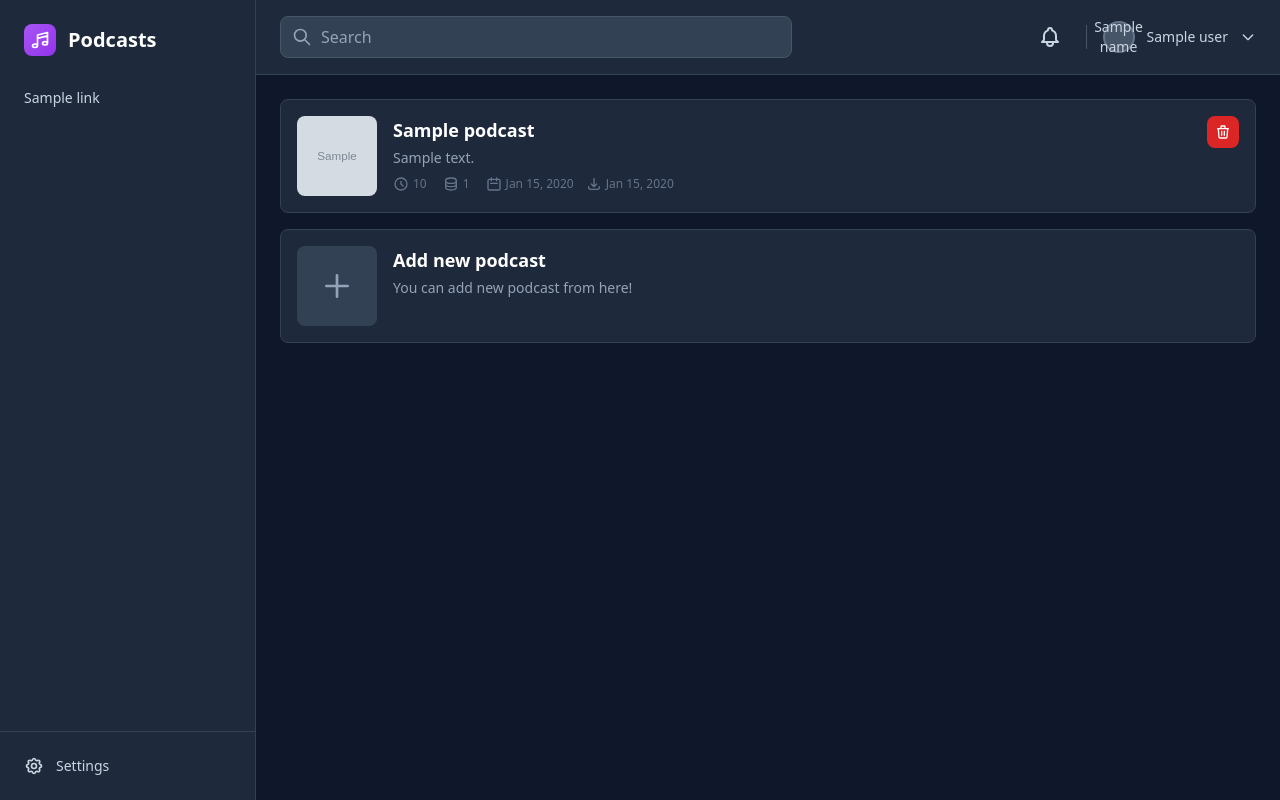
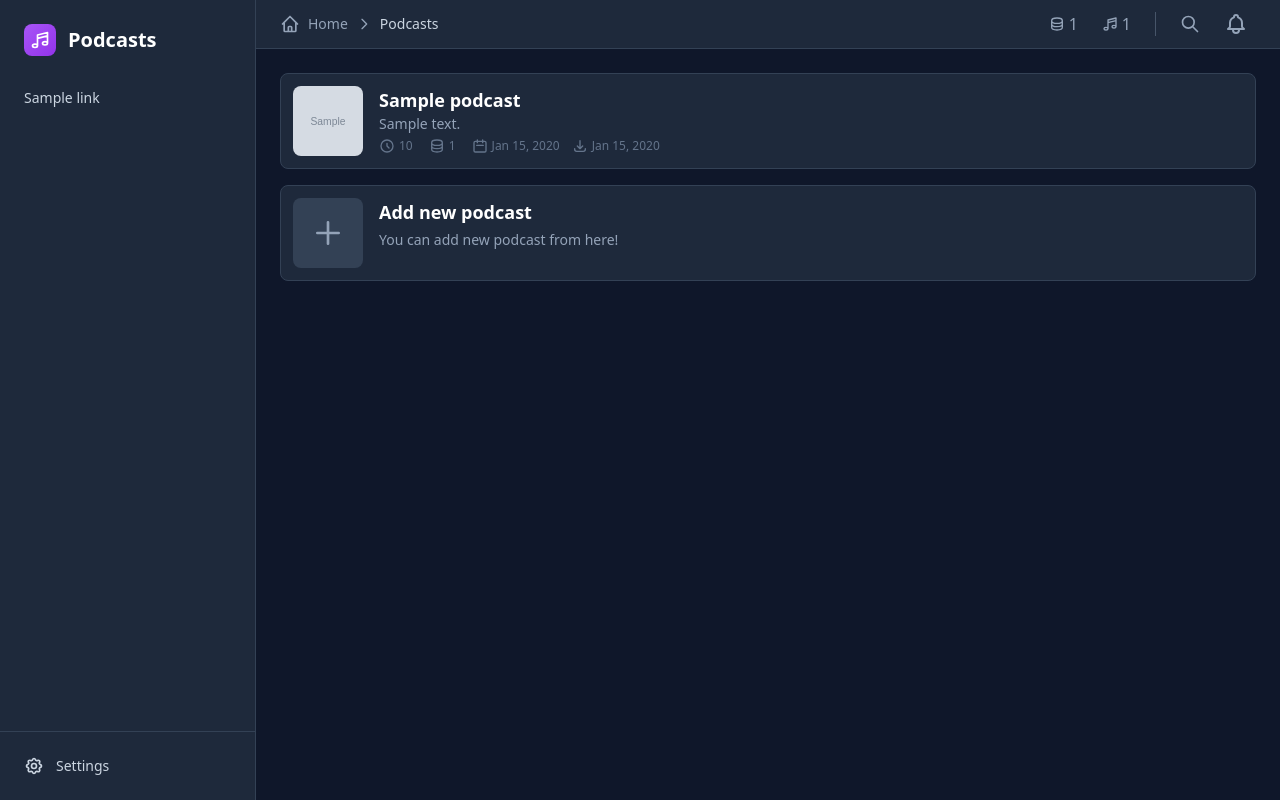
Before and after one commit to DmitryBurnaev/podcast-app, a Python web app: template src/templates/podcasts.html in a window 1280 px wide. Run offline with Jinja, Linux system fonts and the light colour scheme; the template is opened without the code that fills it: most values are stand-ins (such as "Sample title", 1, 10 or a date in 2020); grey boxes marked "Sample" are stand-in pictures.

Commit message:
[#3] Make project MVP: base's template changes

```diff
--- a/src/modules/views/index.py
+++ b/src/modules/views/index.py
@@ -14,7 +14,7 @@ class IndexController(BaseController):
             podcast_repository = PodcastRepository(session=uow.session)
             podcasts = await podcast_repository.all_with_aggregations(owner_id=1)
             episodes_repository = EpisodeRepository(session=uow.session)
-            recent_episodes, _ = await episodes_repository.all_paginated(owner_id=1, limit=5)
+            recent_episodes, _ = await episodes_repository.all_paginated(owner_id=1, limit=7)
             stats = await StatisticService(uow).get_app_statistics(owner_id=1)
 
         return self.get_response_template(
--- a/src/static/css/podcast-app.css
+++ b/src/static/css/podcast-app.css
@@ -14,3 +14,8 @@
 .scrollbar-hide::-webkit-scrollbar {
     display: none;
 }
+
+.icon-18{
+    width: 70px !important;
+    height: 70px !important;
+}
--- a/src/templates/base.html
+++ b/src/templates/base.html
@@ -92,65 +92,77 @@
         <!-- Main Content Area -->
         <div class="flex flex-col flex-1 overflow-hidden">
             <!-- Top Navigation Bar -->
-            <header class="bg-slate-800 border-b border-slate-700 px-6 py-4 flex items-center justify-between">
-                {% block search %}
-                <!-- Search -->
-                <div class="flex-1 max-w-lg">
-                    <div class="relative">
-                        <div class="absolute inset-y-0 left-0 pl-3 flex items-center pointer-events-none">
-                            {{ icon_search() }}
-                        </div>
-                        <label>
-                            <input type="text" placeholder="Search"
-                                class="block w-full pl-10 pr-3 py-2 border border-slate-600 rounded-lg bg-slate-700 text-white placeholder-slate-400 focus:outline-none focus:ring-2 focus:ring-purple-500 focus:border-transparent">
-                        </label>
-                    </div>
+            <header class="bg-slate-800 border-b border-slate-700 px-6 py-1 flex items-center justify-between">
+                {% block breadcrumbs %}
+                <!-- Breadcrumbs -->
+                <div class="flex">
+                    <nav class="flex items-center gap-2 text-sm text-slate-400">
+                        {{ icon_home() }} <span class="text-slate-300 font-medium">Home</span>
+                    </nav>
                 </div>
                 {% endblock %}
                 <!-- Right side: Notifications, User -->
-                <div class="flex items-center gap-4 ml-6">
+                <div class="flex items-center gap-2 ml-6">
+                    {% if stats %}
+                        <div class="flex items-center gap-1 p-2 text-slate-400">
+                            {{ icon_database() }}
+                            <span>{{ format_file_size(stats.total_size) }}</span>
+                        </div>
+                        <!-- Separator -->
+                        <div class="flex items-center gap-1 p-2 text-slate-400">
+                            {{ icon_melody("h-4 w-4") }}
+                            <span>{{ stats.total_episodes }}</span>
+                        </div>
+                        <div class="h-6 mr-2 ml-2 w-px bg-slate-600"></div>
+                    {% endif %}
+
+                    <!-- Search -->
+                    <button class="p-2 text-slate-400 hover:text-white hover:bg-slate-700 rounded-lg transition" onclick="activateSearch()">
+                        {{ icon_search("h-5 w-5") }}
+                    </button>
                     <!-- Notifications -->
-                    <button class="p-2 text-slate-300 hover:text-white hover:bg-slate-700 rounded-lg transition">
+                    <button class="p-2 text-slate-400 hover:text-white hover:bg-slate-700 rounded-lg transition">
                         {{ icon_bell() }}
                     </button>
 
                     <!-- Separator -->
-                    <div class="h-6 w-px bg-slate-600"></div>
+{#                    <div class="h-6 mr-2 w-px bg-slate-600"></div>#}
 
                     <!-- User Profile Dropdown -->
-                    <div class="relative" id="user-dropdown">
-                        <button id="user-dropdown-button"
-                            class="flex items-center gap-3 text-slate-300 hover:text-white transition">
-                            <div
-                                class="w-8 h-8 rounded-full bg-slate-600 border-2 border-slate-500 flex items-center justify-center">
-                                <span class="text-sm font-medium text-slate-300">{{ user_data.name[0] if user_data and
-                                    user_data.name else 'U' }}</span>
-                            </div>
-                            <span class="text-sm font-medium">{{ user_data.name if user_data and user_data.name else
-                                'User' }}</span>
-                            {{ icon_chevron_down() }}
-                        </button>
-
-                        <!-- Dropdown Menu -->
-                        <div id="user-dropdown-menu"
-                            class="absolute right-0 mt-2 w-48 bg-slate-700 rounded-lg shadow-lg border border-slate-600 z-50 hidden">
-                            <div class="py-1">
-                                <a href="/profile"
-                                    class="block px-4 py-2 text-sm text-slate-300 hover:bg-slate-600 hover:text-white transition">Your
-                                    profile</a>
-                                <a href="#"
-                                    class="block px-4 py-2 text-sm text-slate-300 hover:bg-slate-600 hover:text-white transition">Sign
-                                    out</a>
-                            </div>
-                        </div>
-                    </div>
+{#                    <div class="relative" id="user-dropdown">#}
+{#                        <button id="user-dropdown-button"#}
+{#                            class="flex items-center gap-3 text-slate-300 hover:text-white transition">#}
+{#                            <div#}
+{#                                class="w-8 h-8 rounded-full bg-slate-600 border-2 border-slate-500 flex items-center justify-center">#}
+{#                                <span class="text-sm font-medium text-slate-300">{{ user_data.name[0] if user_data and#}
+{#                                    user_data.name else 'U' }}</span>#}
+{#                            </div>#}
+{#                            <span class="text-sm font-medium">{{ user_data.name if user_data and user_data.name else#}
+{#                                'User' }}</span>#}
+{#                            {{ icon_chevron_down() }}#}
+{#                        </button>#}
+{##}
+{#                        <!-- Dropdown Menu -->#}
+{#                        <div id="user-dropdown-menu"#}
+{#                            class="absolute right-0 mt-2 w-48 bg-slate-700 rounded-lg shadow-lg border border-slate-600 z-50 hidden">#}
+{#                            <div class="py-1">#}
+{#                                <a href="/profile"#}
+{#                                    class="block px-4 py-2 text-sm text-slate-300 hover:bg-slate-600 hover:text-white transition">Your#}
+{#                                    profile</a>#}
+{#                                <a href="#"#}
+{#                                    class="block px-4 py-2 text-sm text-slate-300 hover:bg-slate-600 hover:text-white transition">Sign#}
+{#                                    out</a>#}
+{#                            </div>#}
+{#                        </div>#}
+{#                    </div>#}
                 </div>
             </header>
 
             <!-- Main Content -->
             <main class="flex-1 overflow-y-auto bg-slate-900 pattern-bg">
                 <div class="p-6">
-                    {# <h2 class="text-2xl font-bold text-white mb-6">{{ title }}</h2>#}
+                    {% block search %}
+                    {% endblock %}
                     {% block content %}
                     <div class="text-slate-400">No content</div>
                     {% endblock %}
@@ -194,6 +206,16 @@
                 });
             }
         })();
+        function activateSearch(){
+            const searchBlock = document.getElementById('search-block');
+            const searchInput = document.getElementById('search-input');
+            {#TODO: searchInput.focus#}
+            if (searchBlock.className.indexOf('hidden') !== -1){
+                searchBlock.className = searchBlock.className.replace("hidden", "")
+            } else {
+                searchBlock.className = searchBlock.className + " hidden"
+            }
+        };
     </script>
 
     {% block scripts %}
--- a/src/templates/podcasts.html
+++ b/src/templates/podcasts.html
@@ -1,19 +1,45 @@
 {% extends "base.html" %}
+
+{% block search %}
+    <div id="search-block" class="flex-1 max-w mb-4 hidden">
+        <div class="relative">
+            <div class="absolute inset-y-0 left-0 pl-3 flex items-center pointer-events-none">
+                {{ icon_search() }}
+            </div>
+            <label>
+                <input id="search-input" type="text" placeholder="Search"
+                    class="block w-full bg-slate-800 pl-10 pr-3 py-2 border border-slate-600 rounded-lg bg-slate-700 text-white placeholder-slate-400 focus:outline-none focus:ring-2 focus:ring-purple-500 focus:border-transparent">
+            </label>
+        </div>
+    </div>
+{% endblock %}
+
+{% block breadcrumbs %}
+    <div class="flex">
+        <nav class="flex items-center gap-2 text-sm text-slate-400">
+            {{ icon_home() }} <a href="/" class="hover:text-white transition">Home</a>
+            {{ icon_chevron_right() }}
+            <span class="text-slate-300 font-medium">Podcasts</span>
+        </nav>
+    </div>
+{% endblock %}
+
 {% block content %}
+
     <!-- Podcasts List -->
     <div class="space-y-4">
         {% for podcast in podcasts %}
             <a href="/podcasts/{{ podcast.id }}/"
                class="block bg-slate-800 rounded-lg border border-slate-700 hover:border-slate-600 transition overflow-hidden cursor-pointer">
-                <div class="p-4 flex items-start gap-4">
+                <div class="p-3 flex items-start gap-4">
                     <!-- Podcast Image/Icon -->
                     <div class="flex-shrink-0">
                         {% if podcast.image_url %}
-                            <img class="w-20 h-20 rounded-lg object-cover"
+                            <img class="icon-18 rounded-lg object-cover"
                                  src="{{ podcast.image_url }}"
                                  alt="{{ podcast.name }}">
                         {% else %}
-                            <div class="w-20 h-20 rounded-lg bg-slate-700 flex items-center justify-center">
+                            <div class="icon-18 rounded-lg bg-slate-700 flex items-center justify-center">
                                 <span class="text-2xl">{{ podcast.icon }}</span>
                             </div>
                         {% endif %}
@@ -23,11 +49,11 @@
                     <div class="flex-1 min-w-0">
                         <div class="flex items-start justify-between gap-4">
                             <div class="flex-1 min-w-0">
-                                <h3 class="text-lg font-semibold text-white mb-1">
+                                <h3 class="text-lg font-semibold text-white">
                                     {{ podcast.name }}
                                 </h3>
                                 {% if podcast.description %}
-                                    <p class="text-sm text-slate-400 line-clamp-2 mb-2">{{ podcast.description }}</p>
+                                    <p class="text-sm text-slate-400 line-clamp-2 mb-1">{{ podcast.description }}</p>
                                 {% endif %}
 
                                 <!-- Additional Info -->
@@ -70,14 +96,14 @@
                             <!-- Right Side: Status and Controls -->
                             <div class="flex flex-col items-end gap-3 flex-shrink-0">
                                 <!-- Control Buttons -->
-                                <div class="flex items-center gap-2">
-                                    <button
-                                            onclick="event.preventDefault(); event.stopPropagation(); handleDelete({{ podcast.id }})"
-                                            class="p-2 bg-red-600 hover:bg-red-700 text-white rounded-lg transition"
-                                            title="Delete">
-                                        {{ icon_trash() }}
-                                    </button>
-                                </div>
+{#                                <div class="flex items-center gap-2">#}
+{#                                    <button#}
+{#                                            onclick="event.preventDefault(); event.stopPropagation(); handleDelete({{ podcast.id }})"#}
+{#                                            class="p-2 bg-red-600 hover:bg-red-700 text-white rounded-lg transition"#}
+{#                                            title="Delete">#}
+{#                                        {{ icon_trash() }}#}
+{#                                    </button>#}
+{#                                </div>#}
                             </div>
                         </div>
                     </div>
@@ -86,19 +112,18 @@
         {% endfor %}
         <!-- Add New Podcast Card -->
         <div class="bg-slate-800 rounded-lg border border-slate-700 hover:border-slate-600 transition overflow-hidden cursor-pointer">
-            <div class="p-4 flex items-start gap-4">
+            <div class="p-3 flex items-start gap-4">
                 <div class="flex-shrink-0">
                     <button
                         onclick="event.preventDefault(); event.stopPropagation(); openAddPodcastModal()"
-                        class="w-20 h-20 rounded-lg bg-slate-700 flex items-center justify-center"
+                        class="icon-18 rounded-lg bg-slate-700 flex items-center justify-center"
                         title="Add Episode">
                         {{ icon_plus("w-8 h-8 text-slate-400") }}
                     </button>
                 </div>
                 <div class="flex-1 min-w-0">
                     <h3 class="text-lg font-semibold text-white mb-1">Add new podcast</h3>
-                    <p class="text-sm text-slate-400 line-clamp-2">You can add new podcast from
-                        here!</p>
+                    <p class="text-sm text-slate-400 line-clamp-2">You can add new podcast from here!</p>
                 </div>
             </div>
         </div>
```
Also changed, not shown: src/modules/db/models/podcasts.py (+8 -3 lines), src/templates/episodes.html (+17 -4 lines), src/templates/episodes_detail.html (+9 -5 lines), src/templates/index.html (+19 -49 lines), src/templates/podcasts_detail.html (+9 -4 lines), src/templates/snippets/episode_in_list.html (+9 -8 lines).
